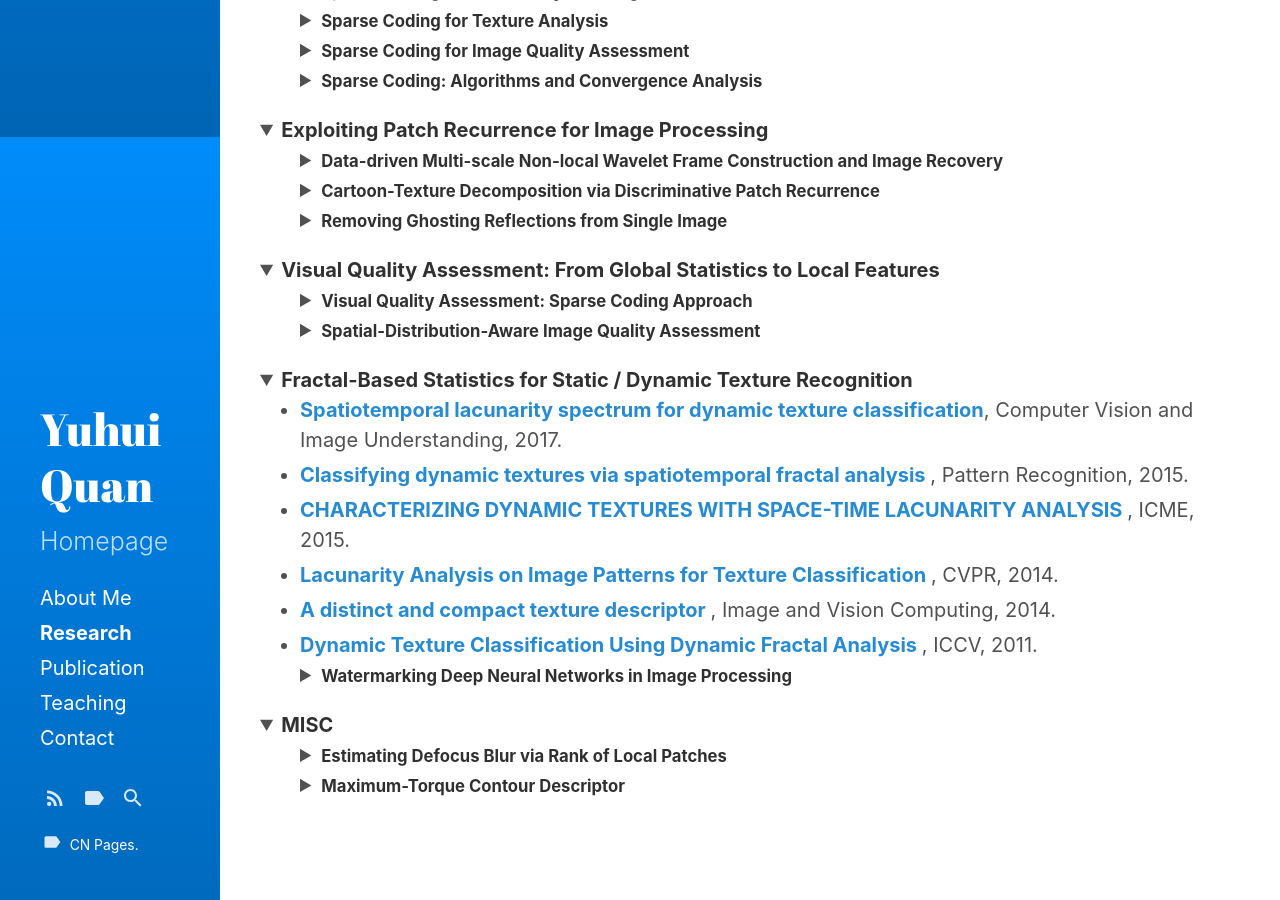
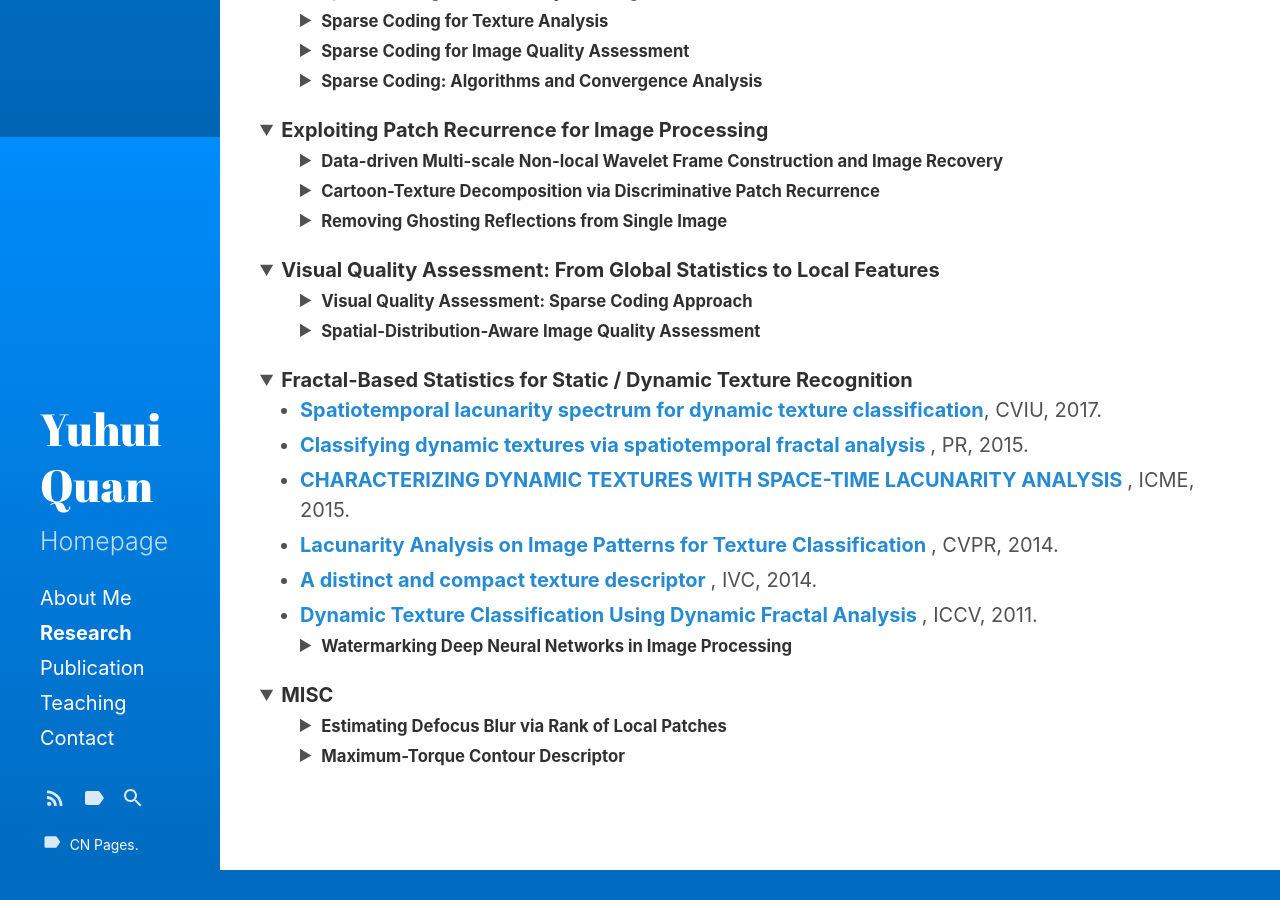
Before and after one commit to Dofboom/Dofboom.github.io, a Jekyll site: the page built from research.md, in a window 1280 px wide and 900 px high, scrolled down 1663 px. Built offline with Jekyll 4.4.1, drawn with Linux system fonts in a browser that asks for light colours; after the commit the page ends 2533 px from its top, so only the background shows below that.

Commit message:
Update research.md

```diff
--- a/research.md
+++ b/research.md
@@ -257,7 +257,7 @@ sidebar_link: true
   <br /><br />
   <br /><br /><br /><br />
 <ul>
-<li type="disc"><strong><a href="https://github.com/csyhquan/csyhquan.github.io/raw/master/manuscript/15-josc-Data-driven%20multi-scale%20non-local%20wavelet%20frame%20construction%20and%20image%20recovery.pdf">Data-driven multi-scale non-local wavelet frame construction and image recovery </a></strong>, Journal of Scientific Computing, 2015.</li>
+<li type="disc"><strong><a href="https://github.com/csyhquan/csyhquan.github.io/raw/master/manuscript/15-josc-Data-driven%20multi-scale%20non-local%20wavelet%20frame%20construction%20and%20image%20recovery.pdf">Data-driven multi-scale non-local wavelet frame construction and image recovery </a></strong>, JOSC, 2015.</li>
 </ul>
  </th>
 </tr>
@@ -339,9 +339,9 @@ sidebar_link: true
 <summary><strong><small>Spatial-Distribution-Aware Image Quality Assessment </small></strong></summary>
 <small>
 <ul>
-<li type="disc"><strong><a href="https://github.com/csyhquan/csyhquan.github.io/raw/master/manuscript/15-tip-Fractal%20Analysis%20for%20Reduced%20Reference%20Image%20Quality%20Assessment.pdf">Fractal Analysis for Reduced Reference Image Quality Assessment </a></strong>, IEEE Transactions on Image Processing, 2015.</li>
-<li type="disc"><strong><a href="https://github.com/csyhquan/csyhquan.github.io/raw/master/manuscript/15-sp-Directional%20regularity%20for%20visual%20quality%20estimation.pdf">Directional regularity for visual quality estimation </a></strong>, Signal Processing, 2015.</li>
-<li type="disc"><strong><a href="https://github.com/csyhquan/csyhquan.github.io/raw/master/manuscript/14-spic-Reduced%20Reference%20Image%20Quality%20Assessment%20Using%20Regularity%20of%20Phase%20Congruency.pdf">Reduced Reference Image Quality Assessment Using Regularity of Phase Congruency </a></strong>, Signal Processing: Image Communication, 2014.</li>
+<li type="disc"><strong><a href="https://github.com/csyhquan/csyhquan.github.io/raw/master/manuscript/15-tip-Fractal%20Analysis%20for%20Reduced%20Reference%20Image%20Quality%20Assessment.pdf">Fractal Analysis for Reduced Reference Image Quality Assessment </a></strong>, TIP, 2015.</li>
+<li type="disc"><strong><a href="https://github.com/csyhquan/csyhquan.github.io/raw/master/manuscript/15-sp-Directional%20regularity%20for%20visual%20quality%20estimation.pdf">Directional regularity for visual quality estimation </a></strong>, SP, 2015.</li>
+<li type="disc"><strong><a href="https://github.com/csyhquan/csyhquan.github.io/raw/master/manuscript/14-spic-Reduced%20Reference%20Image%20Quality%20Assessment%20Using%20Regularity%20of%20Phase%20Congruency.pdf">Reduced Reference Image Quality Assessment Using Regularity of Phase Congruency </a></strong>, SPIC, 2014.</li>
 </ul>
 </small>
 </details>
@@ -357,18 +357,18 @@ sidebar_link: true
 <summary><strong>Fractal-Based Statistics for Static / Dynamic Texture Recognition</strong></summary>
 <ul>
 
-<li type="disc"><strong><a href="https://github.com/csyhquan/csyhquan.github.io/raw/master/manuscript/17-cviu-Spatiotemporal%20lacunarity%20spectrum%20for%20dynamic%20texture%20classification.pdf">Spatiotemporal lacunarity spectrum for dynamic texture classification</a></strong>, Computer Vision and Image Understanding, 2017.</li>
-<li type="disc"><strong><a href="https://github.com/csyhquan/csyhquan.github.io/raw/master/manuscript/15-pr-Classifying%20dynamic%20textures%20via%20spatiotemporal%20fractal%20analysis.pdf">Classifying dynamic textures via spatiotemporal fractal analysis </a></strong>, Pattern Recognition, 2015.</li>
+<li type="disc"><strong><a href="https://github.com/csyhquan/csyhquan.github.io/raw/master/manuscript/17-cviu-Spatiotemporal%20lacunarity%20spectrum%20for%20dynamic%20texture%20classification.pdf">Spatiotemporal lacunarity spectrum for dynamic texture classification</a></strong>, CVIU, 2017.</li>
+<li type="disc"><strong><a href="https://github.com/csyhquan/csyhquan.github.io/raw/master/manuscript/15-pr-Classifying%20dynamic%20textures%20via%20spatiotemporal%20fractal%20analysis.pdf">Classifying dynamic textures via spatiotemporal fractal analysis </a></strong>, PR, 2015.</li>
 <li type="disc"><strong><a href="https://github.com/csyhquan/csyhquan.github.io/raw/master/manuscript/15-icme-CHARACTERIZING%20DYNAMIC%20TEXTURES%20WITH%20SPACE-TIME%20LACUNARITY%20ANALYSIS.pdf">CHARACTERIZING DYNAMIC TEXTURES WITH SPACE-TIME LACUNARITY ANALYSIS </a></strong>, ICME, 2015.</li>
 <li type="disc"><strong><a href="https://github.com/csyhquan/csyhquan.github.io/raw/master/manuscript/14-cvpr-Lacunarity%20Analysis%20on%20Image%20Patterns%20for%20Texture%20Classification.pdf">Lacunarity Analysis on Image Patterns for Texture Classification </a></strong>, CVPR, 2014.</li>
-<li type="disc"><strong><a href="https://github.com/csyhquan/csyhquan.github.io/raw/master/manuscript/14-ivc-A%20distinct%20and%20compact%20texture%20descriptor.pdf">A distinct and compact texture descriptor </a></strong>, Image and Vision Computing, 2014.</li>
+<li type="disc"><strong><a href="https://github.com/csyhquan/csyhquan.github.io/raw/master/manuscript/14-ivc-A%20distinct%20and%20compact%20texture%20descriptor.pdf">A distinct and compact texture descriptor </a></strong>, IVC, 2014.</li>
 <li type="disc"><strong><a href="https://github.com/csyhquan/csyhquan.github.io/raw/master/manuscript/11-iccv-Dynamic%20Texture%20Classification%20Using%20Dynamic%20Fractal%20Analysis.pdf">Dynamic Texture Classification Using Dynamic Fractal Analysis </a></strong>, ICCV, 2011.</li>
 
 <details>
 <summary><strong><small>Watermarking Deep Neural Networks in Image Processing </small></strong></summary>
 <small>
 <ul>
-<li type="disc"><strong><a href="https://github.com/csyhquan/csyhquan.github.io/raw/master/manuscript/20x-tnnls-Watermarking%20Deep%20Neural%20Networks%20in%20Image%20Processing.pdf">Watermarking Deep Neural Networks in Image Processing </a></strong>, IEEE Transactions on Neural Networks and Learning Systems, 2020.</li>
+<li type="disc"><strong><a href="https://github.com/csyhquan/csyhquan.github.io/raw/master/manuscript/20x-tnnls-Watermarking%20Deep%20Neural%20Networks%20in%20Image%20Processing.pdf">Watermarking Deep Neural Networks in Image Processing </a></strong>, TNNLS, 2020.</li>
 </ul>
 </small>
 </details>
```
Also changed, not shown: other parts of research.md (+2 -2 lines).
